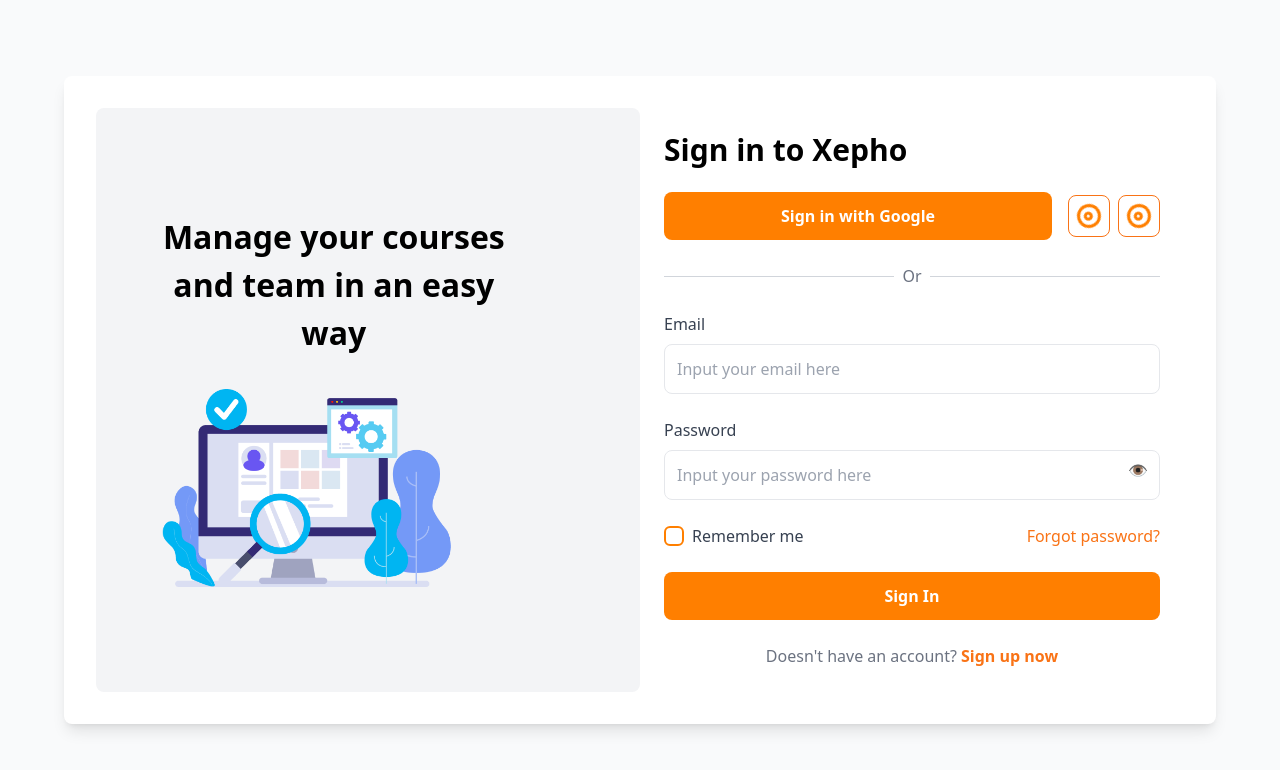
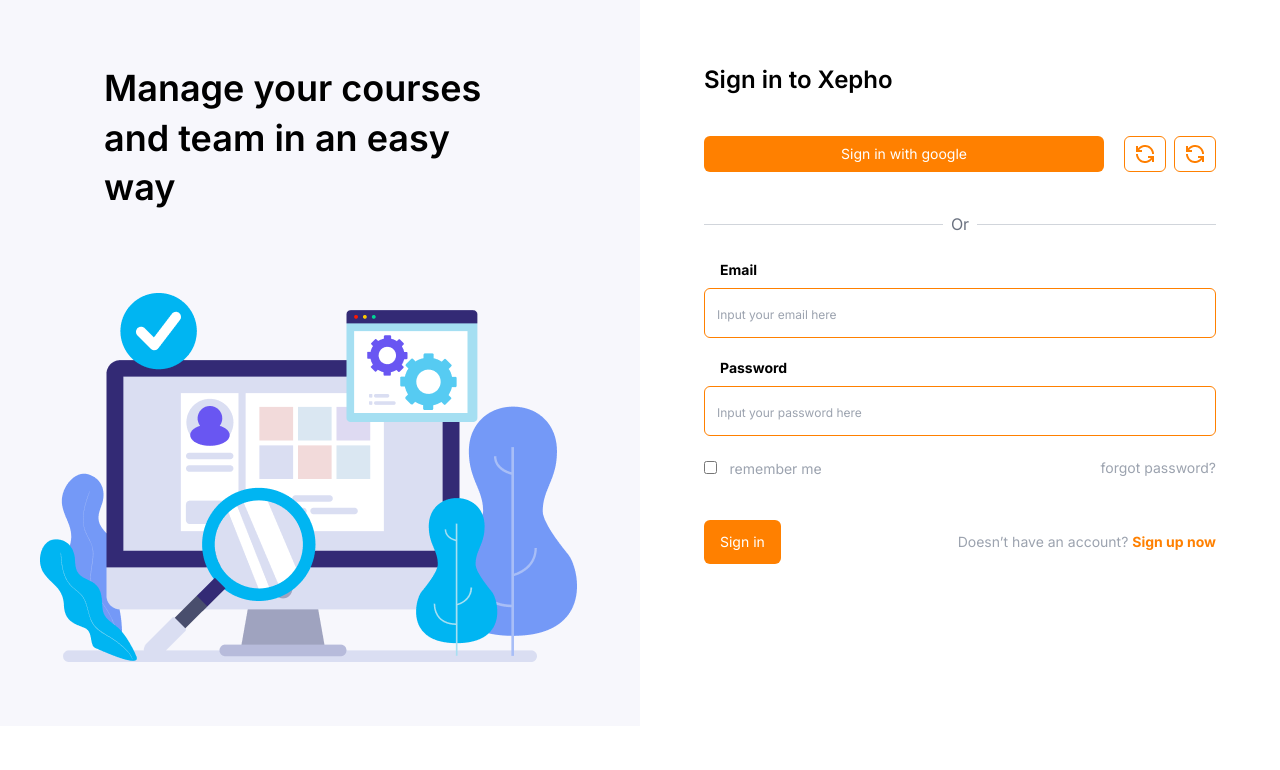
Before and after one commit to Tez-cyber/reg_form, a website: page index.html in a window 1280 px wide. Drawn offline with Linux system fonts and the light colour scheme.

Commit message:
Sign in complete

```diff
--- a/index.html
+++ b/index.html
@@ -1,5 +1,6 @@
 <!DOCTYPE html>
 <html lang="en">
+
 <head>
     <meta charset="UTF-8">
     <meta name="viewport" content="width=device-width, initial-scale=1.0">
@@ -7,85 +8,89 @@
     <link rel="stylesheet" href="css/main.css">
     <!-- <script src="https://cdn.tailwindcss.com?plugins=forms,typography"></script> -->
 </head>
-<body class="min-h-screen flex items-center justify-center bg-gray-50">
-    <div class="flex flex-col md:flex-row bg-white p-8 rounded-lg shadow-lg w-[1152px] h-[648px]">
+
+<body class="">
+    <div class="flex justify-center font-inter">
         <!-- Left Section with Text and Image -->
-        <div class="flex-1 flex items-center justify-center p-6 bg-gray-100 rounded-lg">
-            <div class="text-center text-container">
-                <h3 class="heading font-bold mb-8">
-                    Manage your courses<br />
-                    and team in an easy<br />
-                    way
-                </h3>
-                <img src="Frame.png" alt="Illustration" class="w-72 h-auto">
+        <section class="w-1/2 bg-newGrey">
+            <div class="px-10 w-full py-[64px]">
+                <div class="">
+                    <h2 class="text-4xl pb-20 px-16 leading-snug font-semibold">Manage your courses <br> and team in an
+                        easy <br> way</h2>
+                </div>
+                <img class="w-[537] h-[369]" src="./assets/Frame.png" alt="">
             </div>
-        </div>
+        </section>
 
         <!-- Right Section with Form -->
-        <div class="flex-1 p-6">
-            <h2 class="text-3xl font-bold mb-6">Sign in to Xepho</h2>
-
-            <!-- Sign in with Google Button -->
-            <div class="flex items-center justify-between mb-6">
-                <button class="w-full py-3 rounded-lg text-white font-semibold" style="background-color: rgba(255, 127, 0, 1);">
-                    Sign in with Google
-                </button>
-                <!-- Refresh icons beside the button -->
-                <div class="ml-4 flex">
-                    <button class="p-2 border rounded-lg border-orange-500">
-                        <div class="refresh-icon"></div>
-                    </button>
-                    <button class="p-2 border rounded-lg border-orange-500 ml-2">
-                        <div class="refresh-icon"></div>
-                    </button>
+        <section class="w-1/2 p-[64px]">
+            <!-- === Top section === -->
+            <div class="">
+                <h2 class="text-2xl font-semibold">Sign in to Xepho</h2>
+                <!-- ===== buttons -->
+                <section class="py-10">
+                    <div class="flex justify-between">
+                        <button class="bg-bright rounded-md w-[400px] py-2 text-sm text-white">Sign in with
+                            google</button>
+                        <div class="flex gap-2">
+                            <div
+                                class="border-bright border-[1.5px] border-solid px-2 flex items-center object-contain rounded-md ">
+                                <img src="./assets/spin.png" alt="">
+                            </div>
+                            <div
+                                class="border-bright border-[1.5px] border-solid px-2 flex items-center object-contain rounded-md">
+                                <img src="./assets/spin.png" alt="">
+                            </div>
+                        </div>
+                    </div>
+                </section>
+                <!-- ======= OR text -->
+                <div class="flex items-center mb-6">
+                    <hr class="flex-1 border-gray-300" />
+                    <span class="mx-2 text-gray-500">Or</span>
+                    <hr class="flex-1 border-gray-300" />
                 </div>
             </div>
-
-            <!-- Divider -->
-            <div class="flex items-center mb-6">
-                <hr class="flex-1 border-gray-300" />
-                <span class="mx-2 text-gray-500">Or</span>
-                <hr class="flex-1 border-gray-300" />
-            </div>
-
-            <!-- Form Fields -->
-            <form id="signInForm" onsubmit="return validateForm()">
-                <!-- Email -->
-                <div class="mb-6">
-                    <label class="block mb-2 text-gray-700" for="email">Email</label>
-                    <input class="w-full p-3 border rounded-lg focus:outline-none focus:ring focus:border-orange-500" type="email" id="email" placeholder="Input your email here" required>
-                    <div id="emailError" class="text-red-500 text-sm mt-1 hidden">Please enter a valid email.</div>
+            <!-- ==== Form section ==== -->
+            <form action="" class="">
+                <!-- ==== Email ==== -->
+                <div class="inputLabel">
+                    <label for="">Email</label>
+                    <input class="inputItem" type="email" placeholder="Input your email here">
                 </div>
-
-                <!-- Password -->
-                <div class="mb-6 relative">
-                    <label class="block mb-2 text-gray-700" for="password">Password</label>
-                    <input class="w-full p-3 border rounded-lg focus:outline-none focus:ring focus:border-orange-500" type="password" id="password" placeholder="Input your password here" required>
-                    <button type="button" id="togglePassword" class="absolute right-3 top-10" onclick="togglePasswordVisibility()">
-                        <span id="eyeIcon" class="text-gray-700">👁️</span> <!-- Eye icon for toggling -->
-                    </button>
+                <!-- ==== Password ==== -->
+                <div class="inputLabel">
+                    <label for="">Password</label>
+                    <input class="inputItem" type="password" placeholder="Input your password here">
                 </div>
-
-                <!-- Remember me and Forgot password -->
-                <div class="flex items-center justify-between mb-6">
-                    <div class="flex items-center">
-                        <input type="checkbox" id="remember" class="custom-checkbox">
-                        <label for="remember" class="text-gray-700 ml-2">Remember me</label>
+                <!-- ====== Terms of service -->
+                <section class="flex items-center justify-between">
+                    <div class="">
+                        <input type="checkbox" class="mr-2 border-none" name="">
+                        <label for="" class="text-sm text-gray-400">
+                            remember me
+                        </label>
                     </div>
-                    <a href="password-reset.html" class="text-orange-500">Forgot password?</a>
-                </div>
-
-                <!-- Sign In Button -->
-                <button type="submit" class="w-full py-3 rounded-lg text-white font-semibold" style="background-color: rgba(255, 127, 0, 1);">
-                    Sign In
-                </button>
+                    <div class="text-sm">
+                        <span class="text-gray-400">
+                            <a href="./password-reset.html" class="">forgot password?</a>
+                        </span>
+                    </div>
+                </section>
+                <!-- ============== Create  -->
+                <section class="my-10 flex items-center justify-between">
+                    <button class="bg-bright rounded-md py-3 px-4 text-sm text-white">Sign in</button>
+                    <div class="text-sm">
+                        <span class="text-gray-400">
+                            Doesn’t have an account?
+                        </span>
+                        <span class="text-bright font-bold">
+                            <a href="./new_signup.html">Sign up now</a>
+                        </span>
+                    </div>
+                </section>
             </form>
-
-            <!-- Sign Up Option -->
-            <div class="mt-6 text-center">
-                <p class="text-gray-500">Doesn't have an account? <a href="./new_signup.html" class="text-orange-500 font-semibold">Sign up now</a></p>
-            </div>
-        </div>
+        </section>
     </div>
 
     <script>
@@ -117,4 +122,5 @@
         }
     </script>
 </body>
+
 </html>
```
